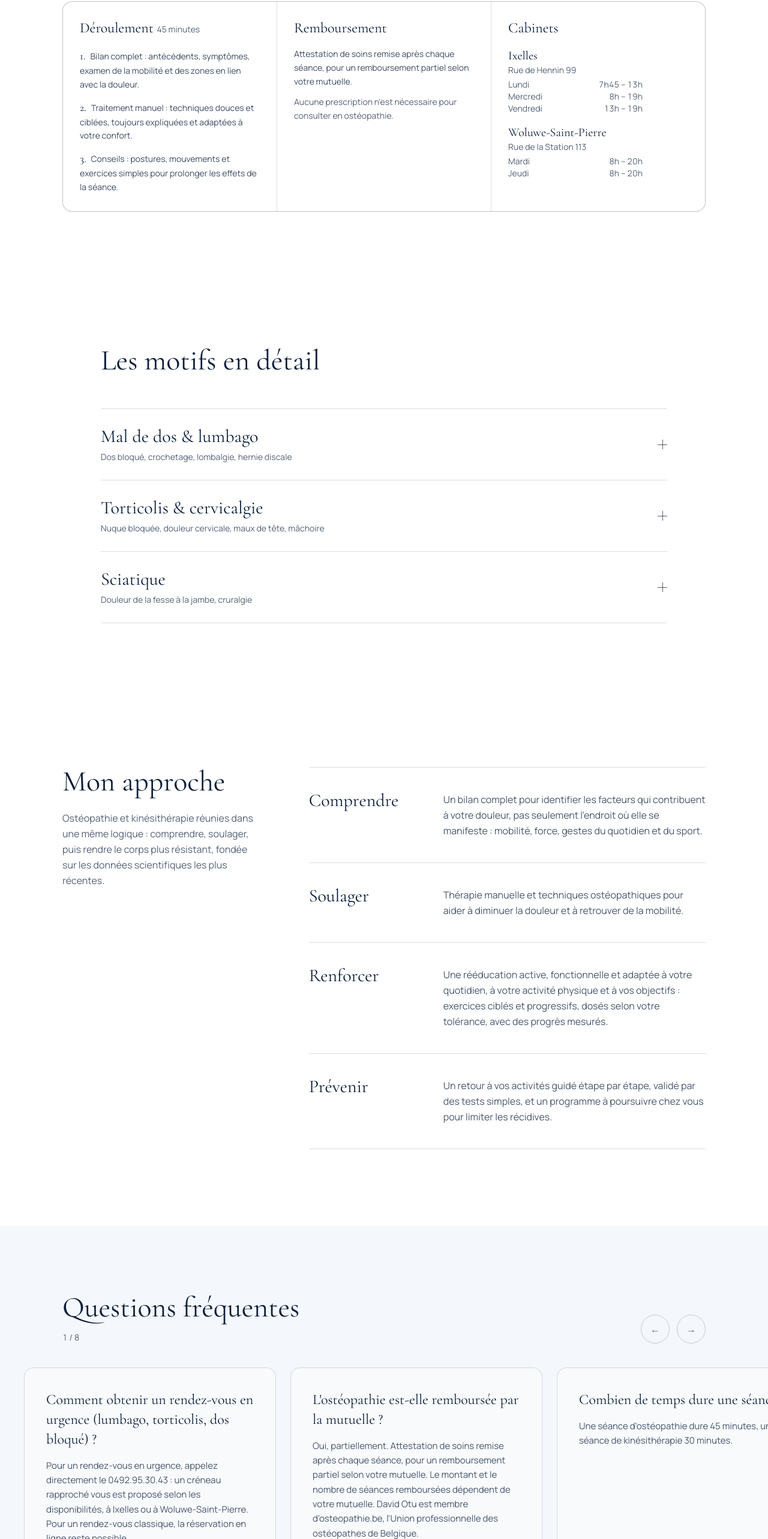
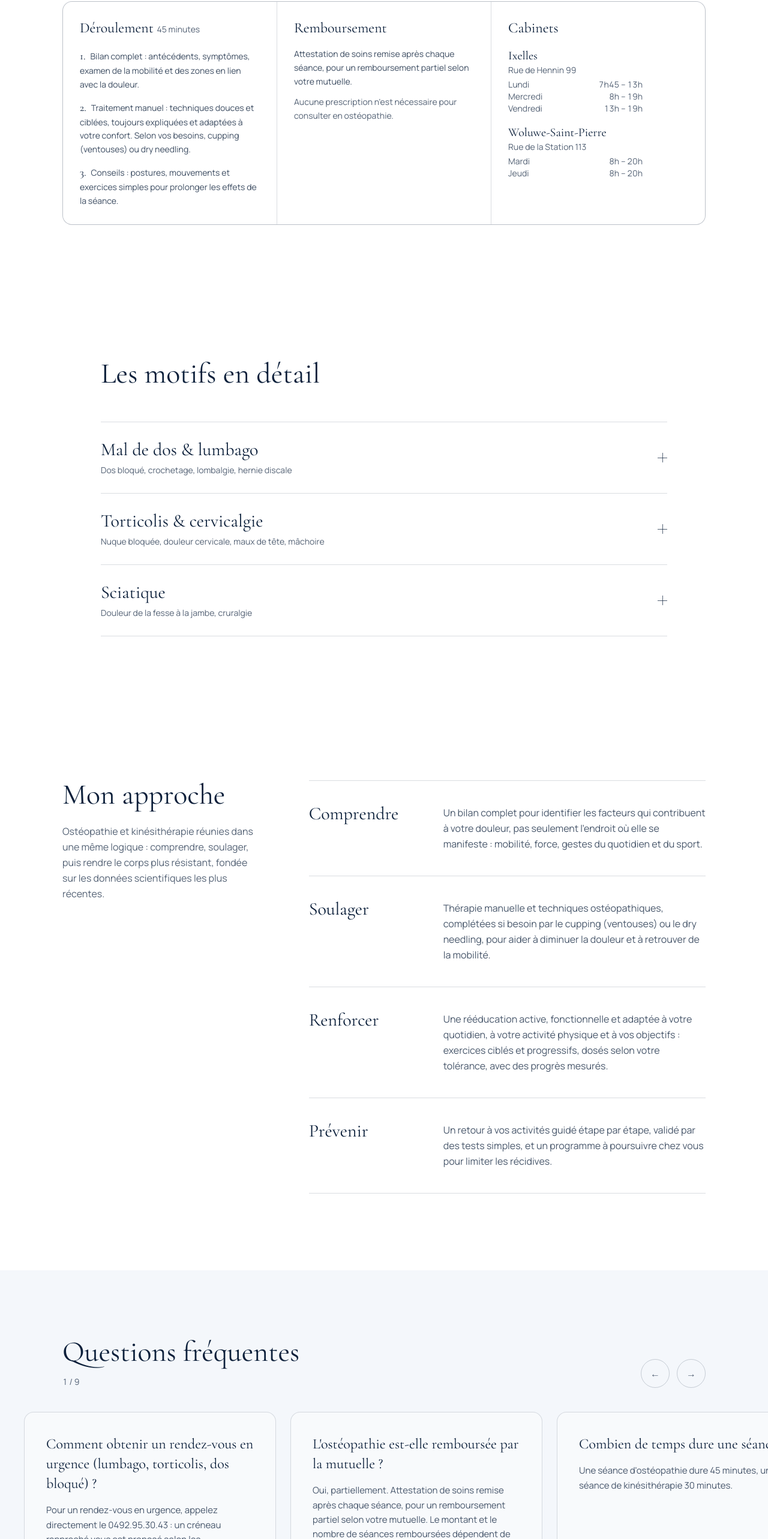
Before and after one commit to otudaviddo/otudavid, a Next.js app: page /osteo in a window 1280 px wide. Shown: the part 1848-4414 px from the top of the page at 60% size. Built offline with nearby package versions, Linux system fonts and the light colour scheme.

Commit message:
Cupping et dry needling : déroulé des séances ostéo et kiné, « Mon approche », question fréquente (FR et EN)
Co-Authored-By: Claude Opus 5.5 <noreply@anthropic.com>
Claude-Session: https://claude.ai/code/session_01Mh1BQxcSa4NdpshWVMjazJ

```diff
--- a/src/components/Approach.tsx
+++ b/src/components/Approach.tsx
@@ -2,7 +2,7 @@
    (comprendre, soulager, renforcer, prévenir), sur fond blanc. */
 const pillars = [
   { n: "01", t: "Comprendre", d: "Un bilan complet pour identifier les facteurs qui contribuent à votre douleur, pas seulement l'endroit où elle se manifeste : mobilité, force, gestes du quotidien et du sport." },
-  { n: "02", t: "Soulager", d: "Thérapie manuelle et techniques ostéopathiques pour aider à diminuer la douleur et à retrouver de la mobilité." },
+  { n: "02", t: "Soulager", d: "Thérapie manuelle et techniques ostéopathiques, complétées si besoin par le cupping (ventouses) ou le dry needling, pour aider à diminuer la douleur et à retrouver de la mobilité." },
   { n: "03", t: "Renforcer", d: "Une rééducation active, fonctionnelle et adaptée à votre quotidien, à votre activité physique et à vos objectifs : exercices ciblés et progressifs, dosés selon votre tolérance, avec des progrès mesurés." },
   { n: "04", t: "Prévenir", d: "Un retour à vos activités guidé étape par étape, validé par des tests simples, et un programme à poursuivre chez vous pour limiter les récidives." },
 ];
--- a/src/content/disciplines.ts
+++ b/src/content/disciplines.ts
@@ -17,7 +17,7 @@ export const osteoContent = {
   ] as Group[],
   deroule: [
     "Bilan complet : antécédents, symptômes, examen de la mobilité et des zones en lien avec la douleur.",
-    "Traitement manuel : techniques douces et ciblées, toujours expliquées et adaptées à votre confort.",
+    "Traitement manuel : techniques douces et ciblées, toujours expliquées et adaptées à votre confort. Selon vos besoins, cupping (ventouses) ou dry needling.",
     "Conseils : postures, mouvements et exercices simples pour prolonger les effets de la séance.",
   ],
 };
@@ -36,7 +36,7 @@ export const kineContent = {
   ] as Group[],
   deroule: [
     "Bilan : douleur, mobilité, force, et vos objectifs (quotidien, travail, sport).",
-    "Rééducation : thérapie manuelle et exercices ciblés, avec une progression mesurée.",
+    "Rééducation : thérapie manuelle et exercices ciblés, avec une progression mesurée. Selon vos besoins, cupping (ventouses) ou dry needling.",
     "Autonomie : un programme d'exercices à poursuivre chez vous entre les séances.",
   ],
 };
--- a/src/content/en.ts
+++ b/src/content/en.ts
@@ -78,7 +78,7 @@ export const osteoContentEn = {
   ] as Group[],
   deroule: [
     "Assessment: history, symptoms, examination of mobility and of the areas linked to your pain.",
-    "Manual treatment: gentle, targeted techniques, always explained and adapted to your comfort.",
+    "Manual treatment: gentle, targeted techniques, always explained and adapted to your comfort. Cupping or dry needling when useful for you.",
     "Advice: postures, movements and simple exercises to make the benefits last.",
   ],
 };
@@ -97,7 +97,7 @@ export const kineContentEn = {
   ] as Group[],
   deroule: [
     "Assessment: pain, mobility, strength, and your goals (daily life, work, sport).",
-    "Rehabilitation: manual therapy and targeted exercise, with measured progression.",
+    "Rehabilitation: manual therapy and targeted exercise, with measured progression. Cupping or dry needling when useful for you.",
     "Autonomy: an exercise programme to continue at home between sessions.",
   ],
 };
@@ -107,7 +107,7 @@ export const approachEn = {
   intro: "Osteopathy and physiotherapy combined in one logic: understand, relieve, then make the body more resilient — grounded in the latest scientific evidence.",
   pillars: [
     { n: "01", t: "Understand", d: "A thorough assessment to identify the factors contributing to your pain, not only where it hurts: mobility, strength, daily movements and sport." },
-    { n: "02", t: "Relieve", d: "Manual therapy and osteopathic techniques to help reduce pain and restore mobility." },
+    { n: "02", t: "Relieve", d: "Manual therapy and osteopathic techniques, with cupping or dry needling when useful, to help reduce pain and restore mobility." },
     { n: "03", t: "Strengthen", d: "Active, functional rehabilitation adapted to your daily life, your physical activity and your goals: targeted, progressive exercise dosed to your tolerance, with measured progress." },
     { n: "04", t: "Prevent", d: "A step-by-step return to your activities, validated by simple tests, and a home programme to limit recurrences." },
   ],
@@ -122,11 +122,12 @@ const choisir: QA = { q: "Osteopath or physiotherapist: which one should I see?"
 const urgence: QA = { q: "How do I get an urgent appointment (acute back pain, stiff neck, locked back)?", a: `For an urgent appointment, call ${site.phone} directly: you will be offered the earliest possible slot, subject to availability, in Ixelles or Woluwe-Saint-Pierre. For a regular appointment, online booking remains available.` };
 const ouQuand: QA = { q: "Where and when?", a: `In Ixelles (${site.addresses[1].street}) on Mondays from 7:45 to 13:00, Wednesdays from 8:00 to 19:00 and Fridays from 13:00 to 19:00. In Woluwe-Saint-Pierre (${site.addresses[0].street}) on Tuesdays and Thursdays from 8:00 to 20:00. Osteopathy and physiotherapy are offered at both practices, by appointment.` };
 const apporter: QA = { q: "What should I bring?", a: "Your ID card, the medical prescription for physiotherapy, and any scans or reports you have (X-ray, MRI, surgical report). Wear comfortable clothing." };
+const techniques: QA = { q: "Do you offer cupping and dry needling?", a: "Yes. Cupping and dry needling can be included in both osteopathy and physiotherapy sessions, depending on your needs and after the assessment. They complement manual therapy and exercise, and are never imposed." };
 const langue: QA = { q: "Are consultations in English?", a: "Yes. David Otu consults in English and in French, at both practices in Brussels." };
 
-export const faqHomeEn: QA[] = [urgence, choisir, langue, remboursementKine, remboursementOsteo, prescription, duree, premiere, ouQuand, apporter];
-export const faqOsteoEn: QA[] = [urgence, langue, remboursementOsteo, duree, premiere, prescription, choisir, ouQuand];
-export const faqKineEn: QA[] = [langue, remboursementKine, prescription, duree, premiere, apporter, choisir, ouQuand];
+export const faqHomeEn: QA[] = [urgence, choisir, techniques, langue, remboursementKine, remboursementOsteo, prescription, duree, premiere, ouQuand, apporter];
+export const faqOsteoEn: QA[] = [urgence, langue, remboursementOsteo, duree, techniques, premiere, prescription, choisir, ouQuand];
+export const faqKineEn: QA[] = [langue, remboursementKine, prescription, duree, techniques, premiere, apporter, choisir, ouQuand];
 
 type SoinEn = Pick<Soin, "card" | "cardText" | "intro" | "motifsTitle" | "motifs" | "approcheIntro" | "phases" | "alerte" | "faq">;
 
--- a/src/content/faq.ts
+++ b/src/content/faq.ts
@@ -29,6 +29,10 @@ const choisir: QA = {
   q: "Ostéopathe ou kiné : lequel choisir ?",
   a: "Les deux approches sont complémentaires. L'ostéopathie met davantage l'accent sur l'évaluation et le traitement manuel. La kinésithérapie permet notamment de travailler la force, la mobilité, la fonction et la reprise progressive des activités ; elle est remboursée par l'INAMI sur prescription. Formé dans les deux disciplines, David Otu vous oriente vers l'approche la plus adaptée à votre situation.",
 };
+const techniques: QA = {
+  q: "Pratiquez-vous le cupping et le dry needling ?",
+  a: "Oui. Le cupping (ventouses) et le dry needling peuvent être intégrés aux séances d'ostéopathie comme de kinésithérapie, selon vos besoins et après le bilan. Ils complètent la thérapie manuelle et les exercices, et ne sont jamais imposés.",
+};
 const urgence: QA = {
   q: "Comment obtenir un rendez-vous en urgence (lumbago, torticolis, dos bloqué) ?",
   a: `Pour un rendez-vous en urgence, appelez directement le ${site.phone} : un créneau rapproché vous est proposé selon les disponibilités, à Ixelles ou à Woluwe-Saint-Pierre. Pour un rendez-vous classique, la réservation en ligne reste possible.`,
@@ -46,6 +50,6 @@ const anglais: QA = {
   a: "Yes. David Otu is an English-speaking osteopath and physiotherapist, with practices in Ixelles and Woluwe-Saint-Pierre (Brussels). You can book online or call directly.",
 };
 
-export const faqHome: QA[] = [urgence, choisir, remboursementKine, remboursementOsteo, prescription, duree, premiereSeance, ouQuand, apporter, anglais];
-export const faqOsteo: QA[] = [urgence, remboursementOsteo, duree, premiereSeance, prescription, choisir, ouQuand, anglais];
-export const faqKine: QA[] = [remboursementKine, prescription, duree, premiereSeance, urgence, apporter, choisir, ouQuand, anglais];
+export const faqHome: QA[] = [urgence, choisir, techniques, remboursementKine, remboursementOsteo, prescription, duree, premiereSeance, ouQuand, apporter, anglais];
+export const faqOsteo: QA[] = [urgence, remboursementOsteo, duree, techniques, premiereSeance, prescription, choisir, ouQuand, anglais];
+export const faqKine: QA[] = [remboursementKine, prescription, duree, techniques, premiereSeance, urgence, apporter, choisir, ouQuand, anglais];
```
